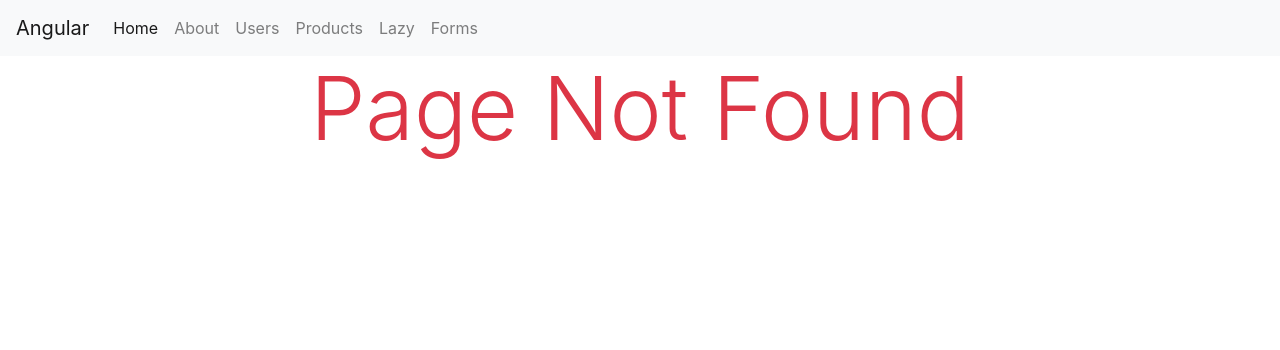
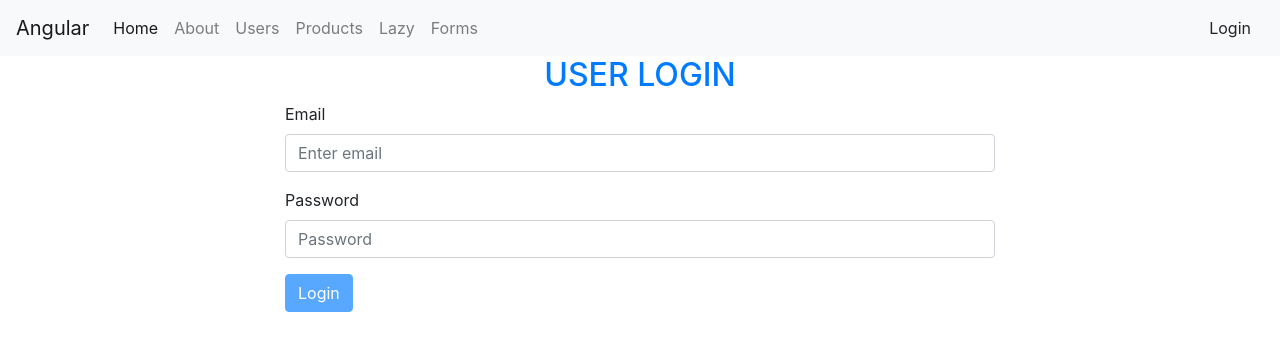
Before and after one commit to iammahesh09/angular-test, an Angular app: page /login in a window 1280 px wide. Before the commit this address had no page. Shown: the top 350 px of the page. Built offline with nearby package versions, Linux system fonts and the light colour scheme.

Commit message:
Create Login Form and Products list

```diff
--- a/src/app/AppRouting.ts
+++ b/src/app/AppRouting.ts
@@ -12,6 +12,7 @@ import { LazyComponent } from './lazy.component';
 import { FormsComponent } from './forms/forms.component';
 import { AnglarFormComponent } from './forms/anglar-form/anglar-form.component';
 import { ReativeFormComponent } from './forms/reative-form/reative.component';
+import { LoginComponent } from './login/login.component';
 
 const childRoutes: Routes = [
     { path: 'user-review', component: UserReviewComponent },
@@ -31,6 +32,7 @@ const appRoutes: Routes = [
     { path: 'ProductsList', component: ProductListComponent },
     { path: 'lazy', component: LazyComponent, loadChildren: './lazy.module#LazyModule' },
     { path: 'forms', component: FormsComponent, children:childForm },
+    {path:'login',component:LoginComponent},
     { path: '**', component: PageNotFoundComponent },
     //{ path: '**', redirectTo: '/' }
 ]
--- a/src/app/app.component.html
+++ b/src/app/app.component.html
@@ -25,6 +25,11 @@
           <a class="nav-link" routerLink="/forms">Forms</a>
         </li>
       </ul>
+      <ul class="navbar-nav">
+        <li class="nav-item">
+            <a class="nav-link" class="btn btn-light btn-md" routerLink="/login">Login</a>
+        </li>
+      </ul>
     </div>
   </nav>
 
--- /dev/null
+++ b/src/app/login/login.component.html
@@ -0,0 +1,17 @@
+  <h2 class="text-center text-primary text-uppercase">User Login</h2>
+  <div class="col-lg-8 offset-lg-2">
+    <form novalidate #userlogin="ngForm">
+      <div class="form-group">
+        <label for="email">Email</label>
+        <input type="email" class="form-control" placeholder="Enter email" required [(ngModel)]="_userlogin.uname" #uname="ngModel" name="uname">
+        <span class="text-danger" *ngIf="uname.dirty && uname.errors?.required">required</span>
+      </div>
+      <div class="form-group">
+        <label for="password">Password</label>
+        <input type="password" class="form-control" minlength="5" placeholder="Password" required [(ngModel)]="_userlogin.pwd" #pwd="ngModel" name="pwd">
+        <span class="text-danger" *ngIf="pwd.dirty && pwd.errors?.required">required</span>
+        <span class="text-danger" *ngIf="pwd.dirty && pwd.errors?.minlength">Min 5 char</span>
+      </div>
+      <button type="submit" [disabled]="userlogin.invalid" (click)="userLogin()" class="btn btn-primary">Login</button>
+    </form>
+  </div>
--- /dev/null
+++ b/src/app/login/login.component.ts
@@ -0,0 +1,19 @@
+import { Component, OnInit } from '@angular/core';
+
+@Component({
+  selector: 'app-login',
+  templateUrl: './login.component.html',
+  styleUrls: ['./login.component.css']
+})
+export class LoginComponent implements OnInit {
+  _userlogin: any = {};
+  constructor() { }
+
+  ngOnInit() {
+  }
+
+  userLogin(){
+    console.log(this._userlogin)
+  }
+
+}
--- a/src/app/products/product-list/product-list.component.html
+++ b/src/app/products/product-list/product-list.component.html
@@ -1 +1,5 @@
-<p>Product Page work</p>
+<h3 class="display-4 text-center">Show Products</h3>
+<hr/>
+<div class="row">
+  <app-product class="col-sm-4" [getProduct]="item" *ngFor="let item of products"></app-product>
+</div>
--- a/src/app/products/product-list/product-list.component.ts
+++ b/src/app/products/product-list/product-list.component.ts
@@ -1,4 +1,6 @@
 import { Component } from '@angular/core';
+import { HttpClient } from '@angular/common/http';
+import { productServices } from '../../shared/productServices';
 
 @Component({
   selector: 'app-product-list',
@@ -7,7 +9,15 @@ import { Component } from '@angular/core';
 })
 export class ProductListComponent {
 
-  constructor() { }
+  products:any;
+
+  constructor(_product:productServices) {
+    _product.getProductsData().subscribe(
+                responce => this.products = responce["data"],
+                error => console.log(error),
+                //() => console.log(this.products)
+            );
+   }
 
 
 }
--- a/src/app/products/product-list/product/product.component.html
+++ b/src/app/products/product-list/product/product.component.html
@@ -1,3 +1,17 @@
-<p>
-  product works!
-</p>
+<div class="card" [ngStyle]="getProduct.isStack?brSuc:brRed">
+    <div class="card-header">
+      <h4>{{getProduct.brand|uppercase}}
+        <small>{{getProduct.model}}</small>
+      </h4>
+    </div>
+    <div class="card-body">
+
+      <p>Price :<strong>{{getProduct.price | currency}}</strong></p>
+      <br/>
+
+    </div>
+    <div class="card-footer" [ngClass]="getProduct.isStack?success:danger">
+      Exclude Out of Stock
+      <input type="checkbox" [checked]="getProduct.isStack" [disabled]="true">
+    </div>
+  </div>
--- a/src/app/products/product-list/product/product.component.ts
+++ b/src/app/products/product-list/product/product.component.ts
@@ -1,11 +1,35 @@
-import { Component } from '@angular/core';
+import { Component, OnInit, Input } from '@angular/core';
+
 @Component({
   selector: 'app-product',
   templateUrl: './product.component.html',
   styleUrls: ['./product.component.css']
 })
-export class ProductComponent{
+export class ProductComponent implements OnInit {
 
-  constructor() { }
+  @Input() getProduct:any;
+
+  success: any[] = ["bg-success", "text-white"]
+  danger: any[] = ["bg-danger", "text-white"]
+  brRed: any = { border: '1px solid #dc3545 !important;' }
+  brSuc: any = { border: '1px solid #28a745 !important;' }
+
+  products:any
+
+  constructor() {
+
+   }
+
+  // getRelativeTime(date){
+  //      return moment(date).fromNow();
+  //      return moment(date).startOf('hour').fromNow();
+  //      return moment(date).startOf('day').fromNow();
+
+  //      return moment(date).subtract(6, 'days').calendar();
+
+  // }
+
+  ngOnInit() {
+  }
 
 }
--- a/src/app/shared/productServices.ts
+++ b/src/app/shared/productServices.ts
@@ -0,0 +1,16 @@
+import { Injectable } from "@angular/core";
+import { HttpClient } from '@angular/common/http';
+
+@Injectable()
+
+export class productServices {
+
+    products: any
+
+    constructor(private _http: HttpClient) { }
+
+    getProductsData() {
+        return this._http.get('https://exp-rest-api.herokuapp.com/api/products/')
+    }
+
+}
```
Also changed, not shown: src/app/app.module.ts (+7 -2 lines), src/app/login/login.component.css (added), 1 other file (tests, documents, lock files or other folders).
